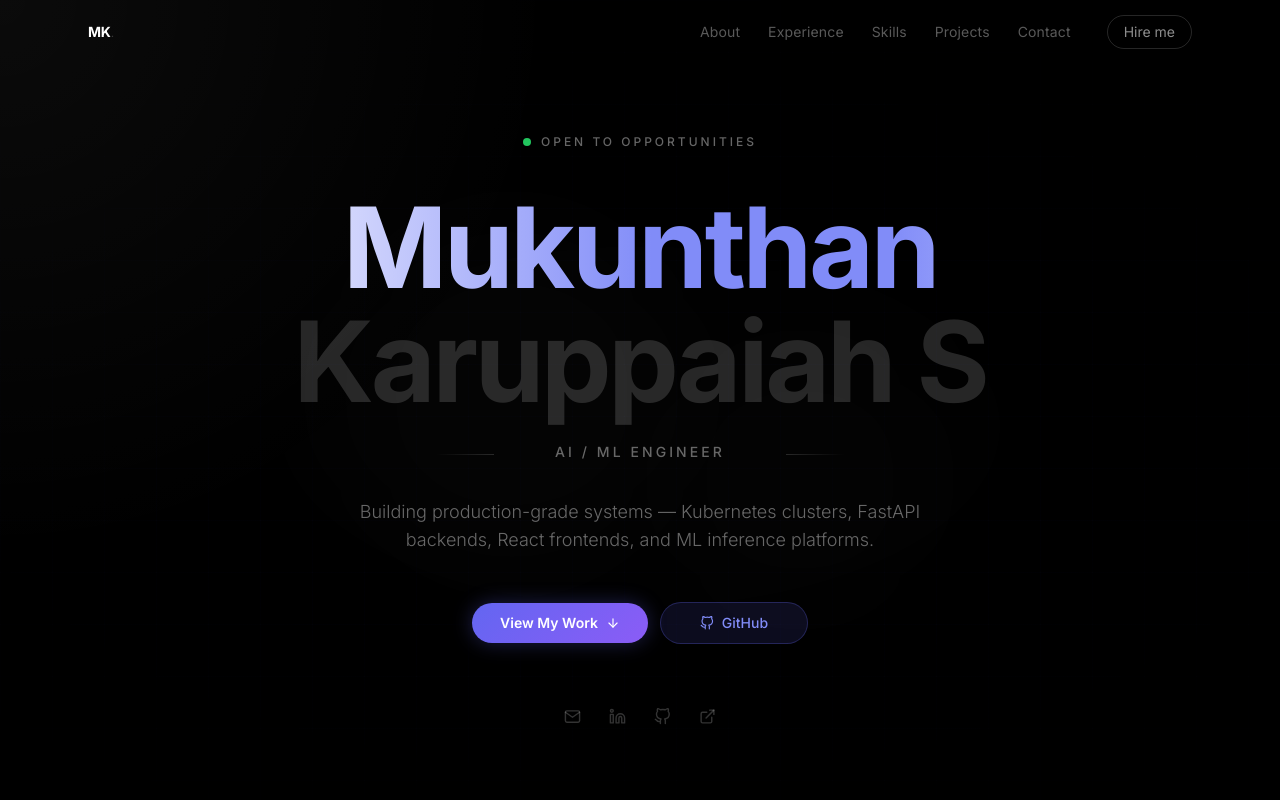
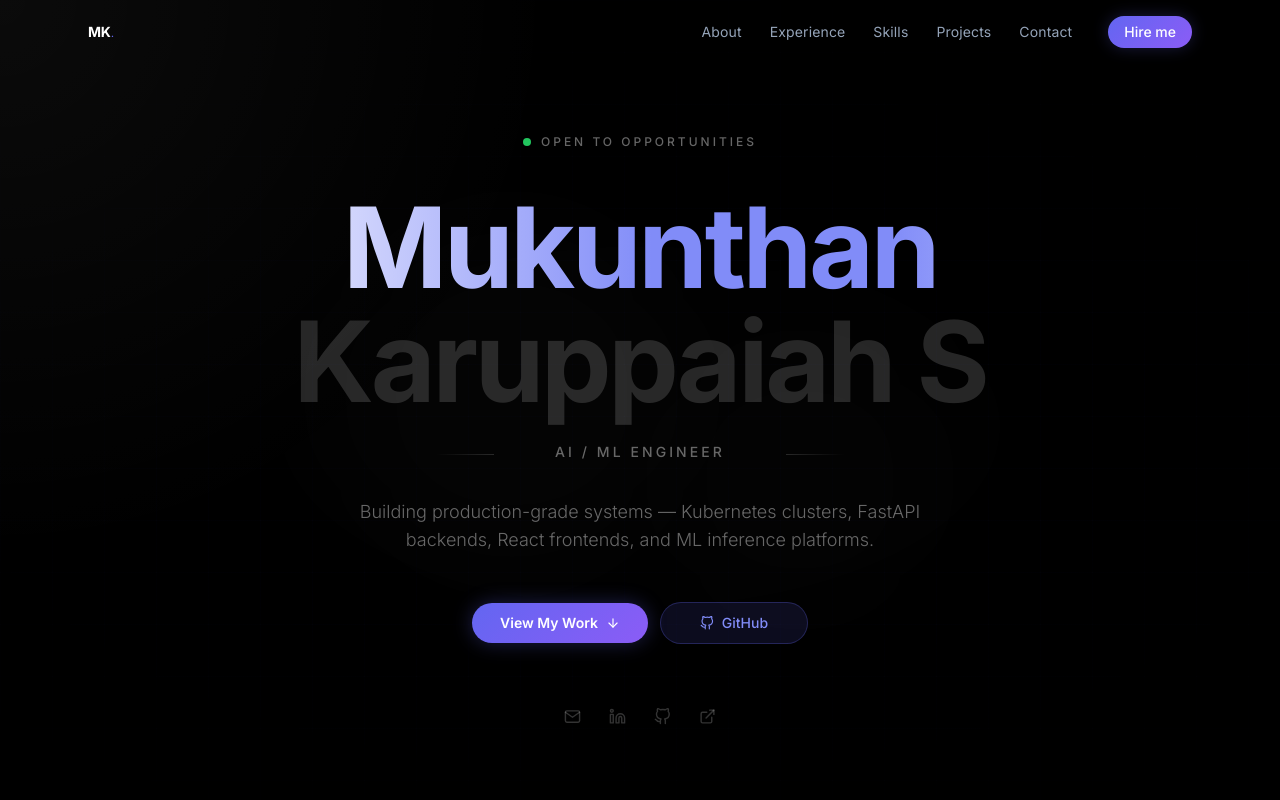
Before and after one commit to Mukunth1004/mukunthan-portfolio, a Next.js app: page / in a window 1280 px wide. Shown: the top 800 px of the page. Built offline with nearby package versions, Linux system fonts and the light colour scheme.

Commit message:
feat: indigo gradient CTA + premium nav hover states

```diff
--- a/app/components/Header.jsx
+++ b/app/components/Header.jsx
@@ -17,28 +17,27 @@ export default function Header() {
   const [scrolled, setScrolled] = useState(false)
 
   useEffect(() => {
-    const handler = () => setScrolled(window.scrollY > 24)
-    window.addEventListener('scroll', handler, { passive: true })
-    return () => window.removeEventListener('scroll', handler)
+    const h = () => setScrolled(window.scrollY > 24)
+    window.addEventListener('scroll', h, { passive: true })
+    return () => window.removeEventListener('scroll', h)
   }, [])
 
   return (
     <header
       className={`fixed top-0 inset-x-0 z-50 transition-all duration-500 ${
         scrolled
-          ? 'bg-black/85 backdrop-blur-2xl border-b border-white/[0.05]'
+          ? 'bg-[rgba(2,6,23,0.88)] backdrop-blur-2xl border-b border-[rgba(99,102,241,0.1)]'
           : 'bg-transparent'
       }`}
     >
       <div className="max-w-6xl mx-auto px-6 h-16 flex items-center justify-between">
-        {/* Wordmark */}
         <Link to="home" smooth duration={600} className="cursor-pointer select-none">
-          <span className="text-sm font-bold tracking-[-0.02em] text-white">
-            MK<span className="text-white/20 font-light">.</span>
+          <span className="text-sm font-bold tracking-[-0.02em]">
+            <span className="text-white">MK</span>
+            <span className="text-[#6366f1] font-light">.</span>
           </span>
         </Link>
 
-        {/* Desktop nav */}
         <nav className="hidden md:flex items-center gap-7">
           {navItems.map(({ label, to }) => (
             <Link
@@ -48,23 +47,27 @@ export default function Header() {
               duration={700}
               offset={-64}
               spy
-              activeClass="!text-white"
-              className="text-sm text-white/35 hover:text-white/75 transition-colors duration-200 cursor-pointer tracking-[0.01em]"
+              activeClass="!text-[#818cf8]"
+              className="text-sm text-[#94a3b8] hover:text-white transition-colors duration-200 cursor-pointer tracking-[0.01em]"
             >
               {label}
             </Link>
           ))}
           <a
             href="mailto:mukunth.s1004@gmail.com"
-            className="text-sm px-4 py-1.5 rounded-full border border-white/15 text-white/55 hover:text-white hover:border-white/35 transition-all duration-200 ml-2"
+            className="text-sm px-4 py-1.5 rounded-full font-medium transition-all duration-200 ml-2"
+            style={{
+              background: 'linear-gradient(135deg, #6366f1, #8b5cf6)',
+              color: '#fff',
+              boxShadow: '0 0 16px rgba(99,102,241,0.25)',
+            }}
           >
             Hire me
           </a>
         </nav>
 
-        {/* Mobile toggle */}
         <button
-          className="md:hidden text-white/40 hover:text-white transition-colors"
+          className="md:hidden text-[#94a3b8] hover:text-white transition-colors"
           onClick={() => setOpen(!open)}
           aria-label="Toggle navigation"
         >
@@ -72,7 +75,6 @@ export default function Header() {
         </button>
       </div>
 
-      {/* Mobile drawer */}
       <AnimatePresence>
         {open && (
           <motion.div
@@ -80,7 +82,8 @@ export default function Header() {
             animate={{ opacity: 1, y: 0 }}
             exit={{ opacity: 0, y: -6 }}
             transition={{ duration: 0.18 }}
-            className="md:hidden bg-black/92 backdrop-blur-2xl border-b border-white/[0.05]"
+            className="md:hidden border-b border-[rgba(99,102,241,0.1)]"
+            style={{ background: 'rgba(2,6,23,0.96)', backdropFilter: 'blur(20px)' }}
           >
             <nav className="px-6 py-3 flex flex-col">
               {navItems.map(({ label, to }) => (
@@ -91,14 +94,15 @@ export default function Header() {
                   duration={700}
                   offset={-64}
                   onClick={() => setOpen(false)}
-                  className="py-3 text-sm text-white/45 hover:text-white transition-colors cursor-pointer border-b border-white/[0.04] last:border-0"
+                  className="py-3 text-sm text-[#94a3b8] hover:text-[#818cf8] transition-colors cursor-pointer border-b border-[rgba(99,102,241,0.07)] last:border-0"
                 >
                   {label}
                 </Link>
               ))}
               <a
                 href="mailto:mukunth.s1004@gmail.com"
-                className="mt-3 mb-2 text-sm text-center py-2.5 rounded-full border border-white/15 text-white/55"
+                className="mt-3 mb-2 text-sm text-center py-2.5 rounded-full font-medium"
+                style={{ background: 'linear-gradient(135deg, #6366f1, #8b5cf6)', color: '#fff' }}
                 onClick={() => setOpen(false)}
               >
                 Hire me
```
